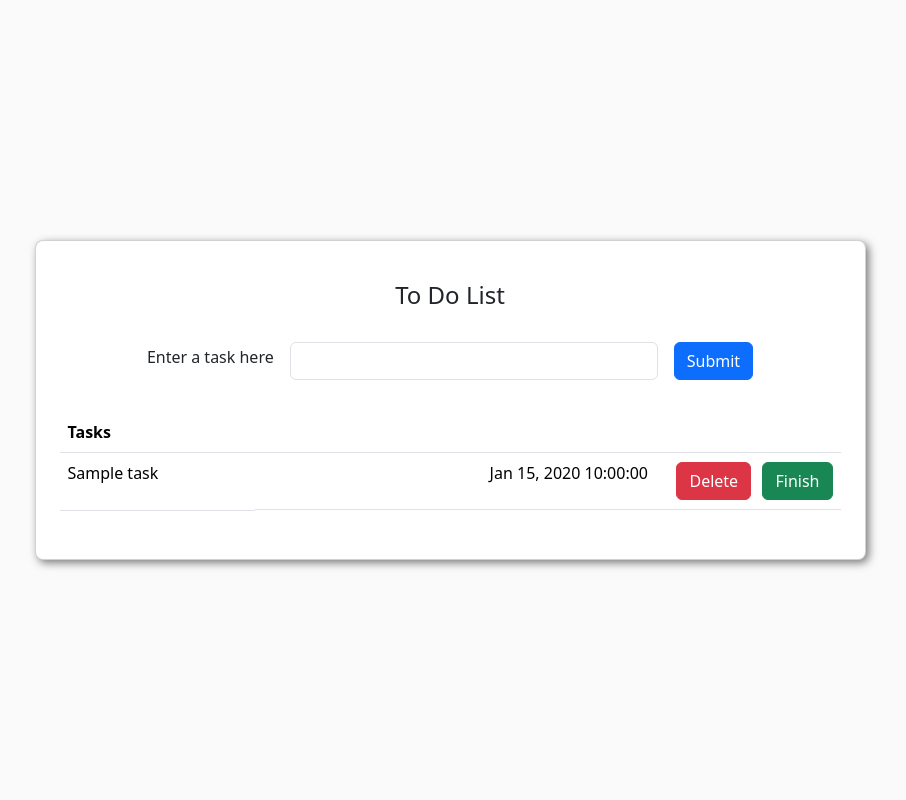
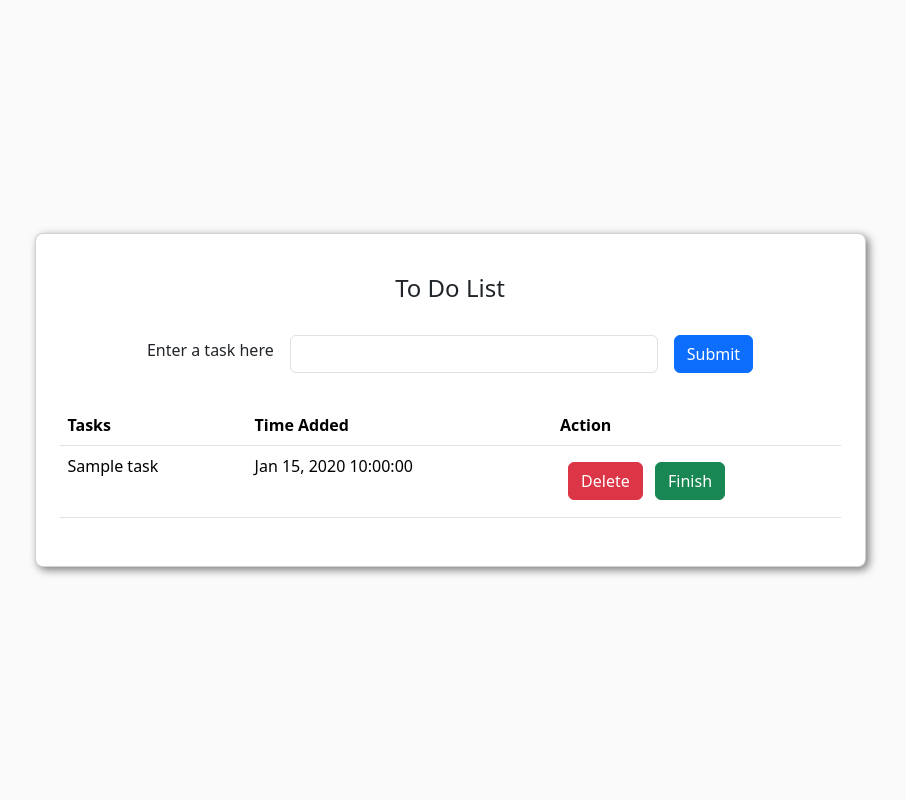
Before and after one commit to kenneth0810/Team-13, a Python web app: template app/templates/todo.html in a window 1280 px wide. Shown: the part 58-858 px from the top of the page, without its empty margins (190-1096 px from the left). Run offline with Jinja, Linux system fonts and the light colour scheme; the template is opened without the code that fills it: most values are stand-ins (such as "Sample title", 1, 10 or a date in 2020); form fields are guessed from the names that the template uses.

Commit message:
small changes to columns in TODO list page

```diff
--- a/app/routes.py
+++ b/app/routes.py
@@ -228,6 +228,7 @@ def finish_task(id):
     task = Todo.query.filter(Todo.id == id). first()
     if not task.finished:
         task.finished = True
+        flash(f'Task: "{task.task}" has been completed.' )
     else:
         task.finished = False
     db.session.commit()
--- a/app/templates/todo.html
+++ b/app/templates/todo.html
@@ -40,7 +40,8 @@
                             {% if tasks %}
                             <tr>
                                 <th scope="col">Tasks</th>
-                                <th scope="col"></th>
+                                <th scope="col">Time Added</th>
+                                <th scope="col">Action</th>
                             </tr>
                         </thead>
                         {% for t in tasks %}
@@ -50,15 +51,21 @@
                                 {% else %}
                                     <td><strike>{{t.task}}</strike></td>
                                 {% endif %}
-                                <td style="display: flex; justify-content: right;" class="d-flex align-items-center">
-                                    <p style="margin-right: 5%;">{{t.timestamp.strftime("%b %d, %Y %H:%M:%S")}}</p>
-                                    <a style="margin-right: 2%;" href="{{url_for('delete_task', id=t.id)}}" class="btn btn-danger">Delete</a>
-                                    <a href="{{url_for('finish_task', id=t.id)}}" class="btn btn-success">Finish</a>
+                                <td>
+                                    <p>{{t.timestamp.strftime("%b %d, %Y %H:%M:%S")}}</p>
+                                </td>
+                                <td>
+                                    <a style="margin: 3%;" href="{{url_for('delete_task', id=t.id)}}" class="btn btn-danger">Delete</a>
+                                    {% if not t.finished %}
+                                        <a href="{{url_for('finish_task', id=t.id)}}" class="btn btn-success">Finish</a>
+                                    {% else %}
+                                        <a href="{{url_for('finish_task', id=t.id)}}" class="btn btn-success">Cancel</a>
+                                    {% endif %}
                                 </td>
                             </tr>
                         {% endfor %}
                     {% else %}
-                        <p>There are no tasks.</p>
+                        <p>You have no tasks.</p>
                     {% endif %}
                     </tbody>
                 </table>
```
Also changed, not shown: app/templates/profile.html (+0 -24 lines).
